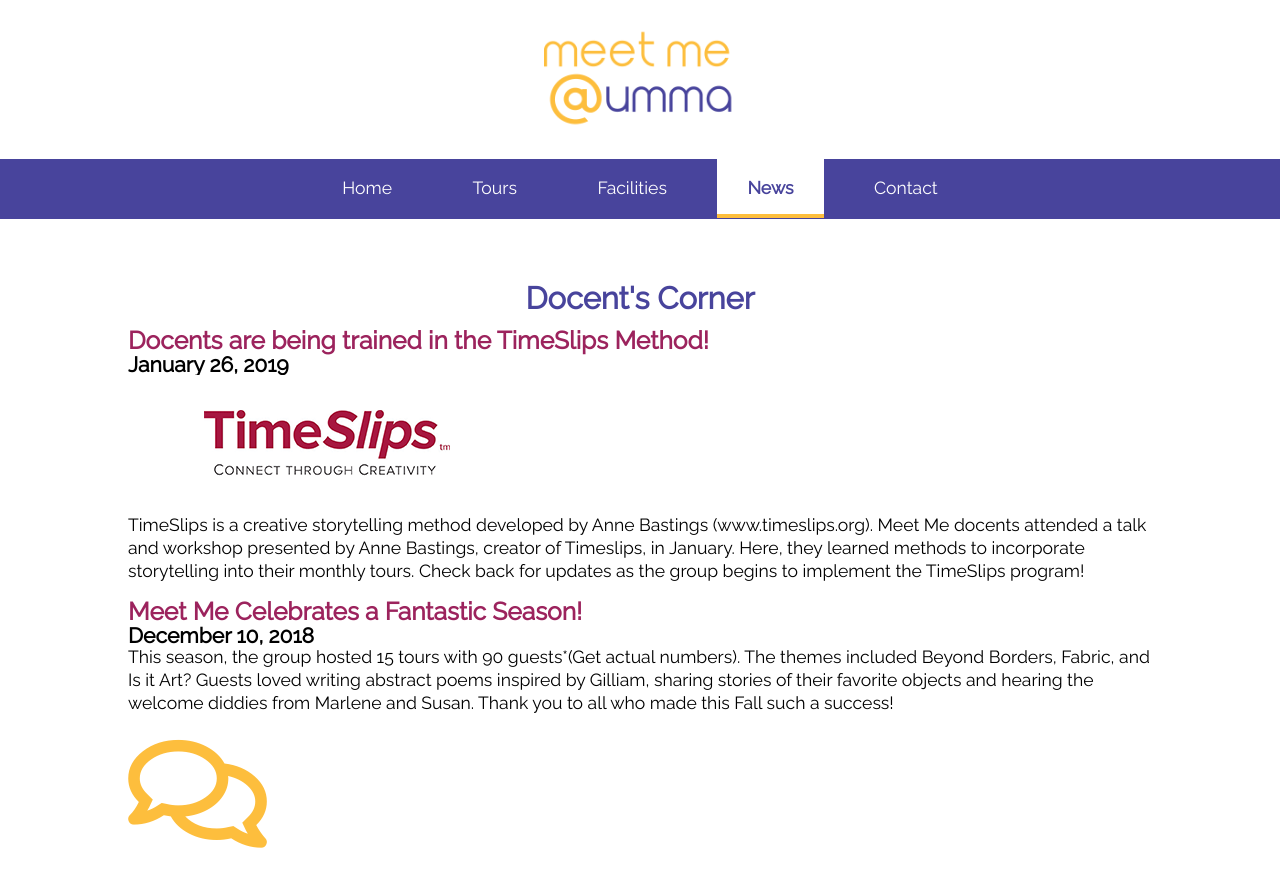
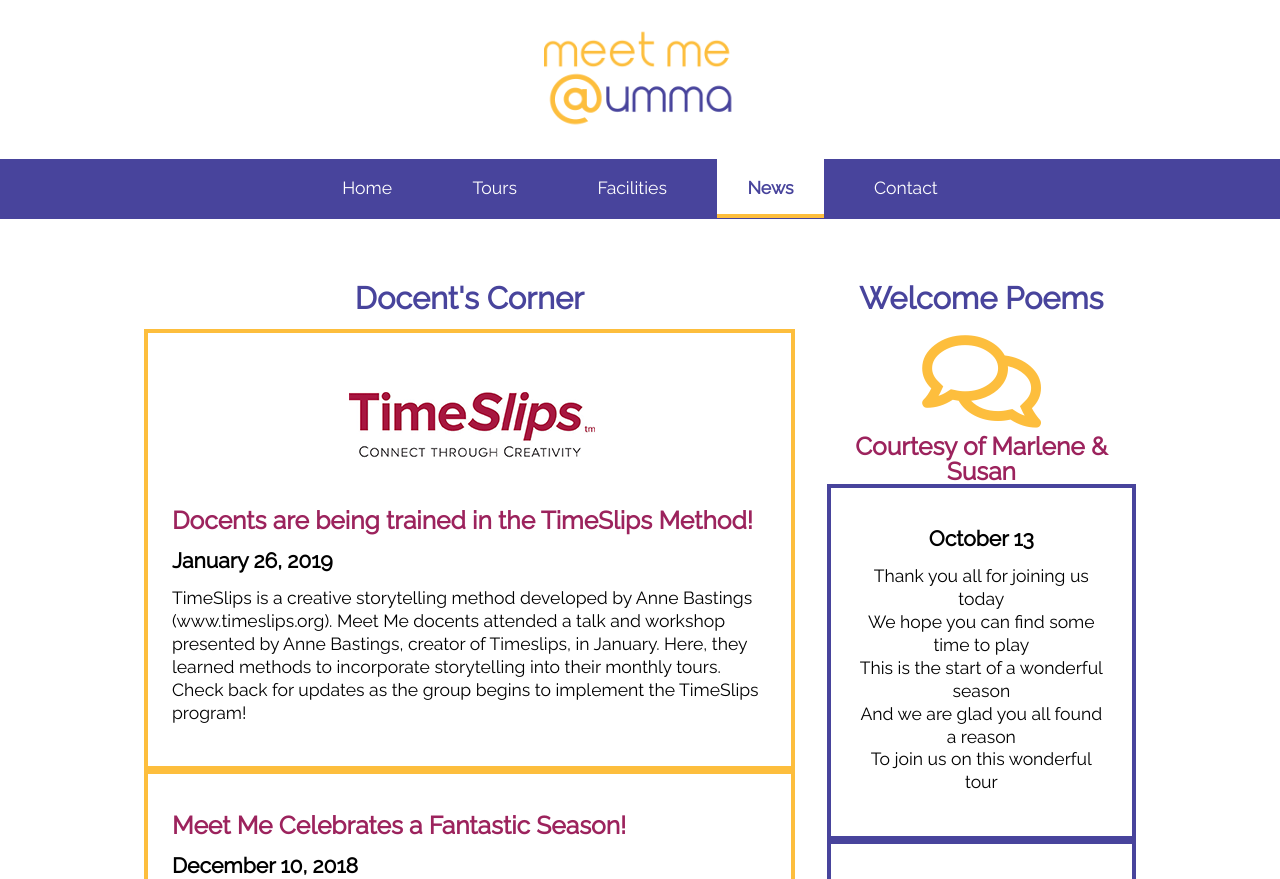
Before and after one commit to bribrode/meetmewebsitev2, a plain HTML site: page news.html in a window 1280 px wide. Shown: the top 879 px of the page. Drawn offline with Linux system fonts and the light colour scheme.

Commit message:
Add files via upload

```diff
--- a/css/style.css
+++ b/css/style.css
@@ -199,8 +199,42 @@
 }
 
 /* NEWS PAGE ELEMENTS */
+#docents{
+  display: grid;
+  grid-template-columns: 2fr 1fr;
+}
+
+#blog, #poems{
+  margin: 0 2vh;
+}
+
+#poems{
+  text-align: center;
+}
+
+#poems article{
+  border: #48449C 4px solid;
+  padding: 3vh;
+}
+
+article h2, h3{
+  margin: 2vh auto;
+}
+
+
+article img{
+  display: block;
+  margin: 0 auto
+}
+
+#blog article{
+  border: #FDBE3D 4px solid;
+  padding: 3vh;
+}
+
 .far{
   color: #FDBE3D;
 }
 
+
 /* CONTACT PAGE ELEMENTS */
--- a/news.html
+++ b/news.html
@@ -29,12 +29,14 @@
 
     <main id="content">
 
+    <div id="docents">
+      <div id="blog">
         <h1>Docent's Corner</h1>
 
         <article>
+          <img src="images/timeslips.png" alt="Time Slips Logo"/>
           <h2>Docents are being trained in the TimeSlips Method!</h2>
           <h3>January 26, 2019</h3>
-      <img src="images/timeslips.png" alt="Time Slips Logo"/>
           <p>TimeSlips is a creative storytelling method developed by Anne Bastings (www.timeslips.org). Meet Me docents attended a talk and workshop presented by Anne Bastings, creator of Timeslips, in January. Here, they learned methods to incorporate storytelling into their monthly tours. Check back for updates as the group begins to implement the TimeSlips program!</p>
         </article>
         <article>
@@ -42,9 +44,12 @@
           <h3>December 10, 2018</h3>
           <p>This season, the group hosted 15 tours with 90 guests*(Get actual numbers). The themes included Beyond Borders, Fabric, and Is it Art? Guests loved writing abstract poems inspired by Gilliam, sharing stories of their favorite objects and hearing the welcome diddies from Marlene and Susan. Thank you to all who made this Fall such a success!</p>
         </article>
+      </div>
 
-    <i class="far fa-comments fa-7x" aria-label="Speech Bubbles"></i>
+      <div id="poems">
         <h1>Welcome Poems</h1>
+
+        <i class="far fa-comments fa-6x" aria-label="Speech Bubbles"></i>
         <h2>Courtesy of Marlene & Susan</h2>
 
         <article>
@@ -60,6 +65,8 @@
           </br>This is the start of a wonderful season</br> And we are glad you all found a reason </br>
           To join us on this wonderful tour </p>
         </article>
+      </div>
+    </div>
   </main>
 
   <footer>
```
Lines whose indentation alone changed are shown as unchanged.
